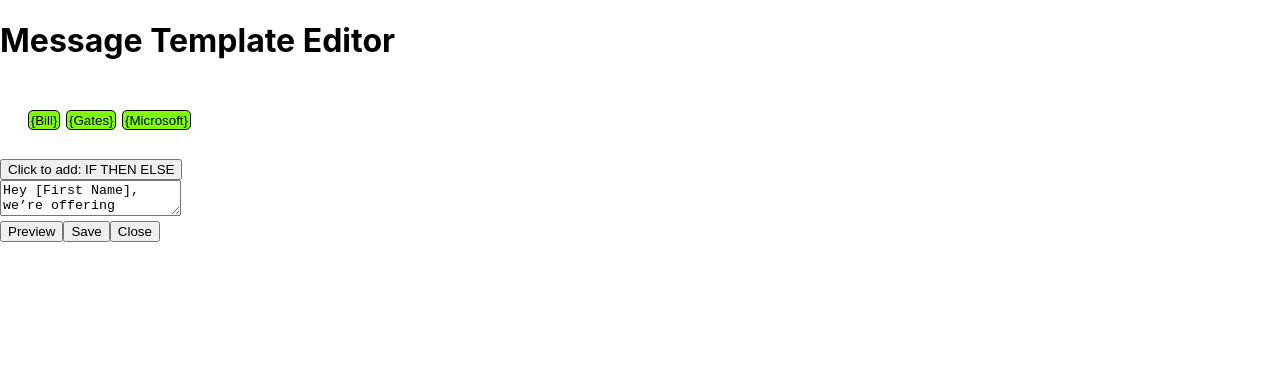
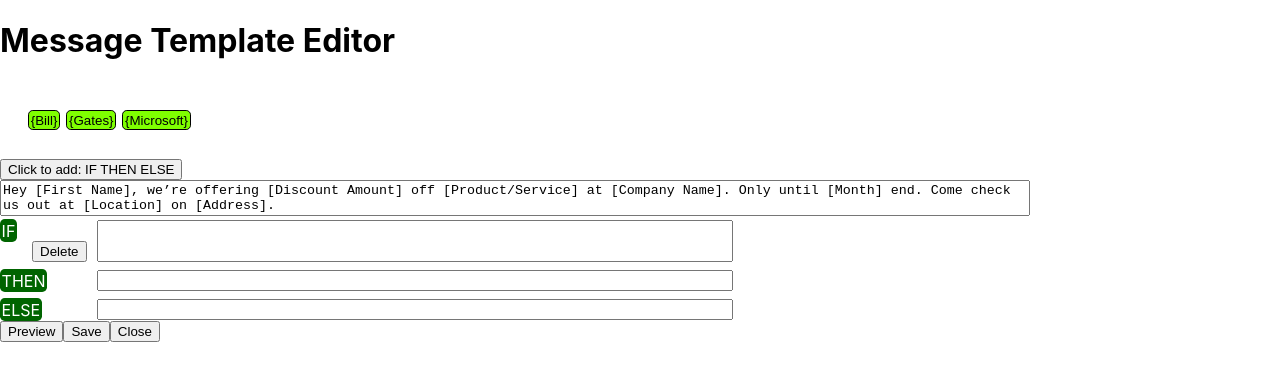
Before and after one commit to feral416/message-template-editor, a React (Create React App) app: page / in a window 1280 px wide. Shown: the top 380 px of the page. Built offline with nearby package versions, Linux system fonts and the light colour scheme.

Commit message:
added basic layout and if component

```diff
--- a/src/components/if_then_else.jsx
+++ b/src/components/if_then_else.jsx
@@ -1,11 +1,11 @@
 import styles from '../styles/if_then_else.module.css';
 
-export default function If_then_else() {
+export default function IfThenElse() {
   return (
     <div className={styles.if_then_else_container}>
-      <div>IF</div>
-      <div>THEN</div>
-      <div>ELSE</div>
+      <div><span className={styles.row_name}>IF</span><button type="button" className={styles.delete_btn}>Delete</button></div> <input type="text"></input>
+      <div><span className={styles.row_name}>THEN</span></div>                     <input type="text"></input>
+      <div><span className={styles.row_name}>ELSE</span></div>                     <input type="text"></input>
     </div>
   );
 }
--- a/src/components/message_template_editor.jsx
+++ b/src/components/message_template_editor.jsx
@@ -1,16 +1,19 @@
+import styles from '../styles/editor.module.css';
 import React, {useState, useRef, useEffect} from 'react';
 import Variables from "./variable_buttons";
-import If_then_else from './if_then_else';
+import IfThenElse from './if_then_else';
+import useAutosizeTextArea from '../utils';
+
 
 export default function Editor({arrVarNames, template = "", callbackSave}) {
   const [msgTemplate, changeTemplate] = useState(template);
   const textareaRef = useRef(null);
+  useAutosizeTextArea(textareaRef.current, msgTemplate);
 
   function callbackPlaceVar(name) {
     const cursorPosition = textareaRef.current.selectionStart;
     const newTemplate = msgTemplate.slice(0, cursorPosition) + name + msgTemplate.slice(cursorPosition);
     changeTemplate(newTemplate);
-    console.log(newTemplate);
   }
 
   function handleChange(e) {
@@ -27,8 +30,10 @@ export default function Editor({arrVarNames, template = "", callbackSave}) {
         <textarea
         value={msgTemplate}
         ref={textareaRef}
-        onChange={handleChange}>
+        onChange={handleChange}
+        className={styles.textarea}>
         </textarea>
+        <IfThenElse />
         <div>
           <button>
             Preview
--- a/src/components/variable_buttons.jsx
+++ b/src/components/variable_buttons.jsx
@@ -12,7 +12,7 @@ export default function Variables({arrVarNames = [], callbackPlaceVar}) {
           key={nanoid()}
           className={styles.var_button}
           type="button"
-          onClick={() => callbackPlaceVar(name)``}>
+          onClick={() => callbackPlaceVar(name)}>
           {`{${name}}`}
           </button>)
       })}
--- /dev/null
+++ b/src/styles/editor.module.css
@@ -0,0 +1,6 @@
+.textarea {
+  inline-size: 80%;
+  block-size: auto;
+  resize: none;
+  overflow: auto;
+}
--- a/src/styles/if_then_else.module.css
+++ b/src/styles/if_then_else.module.css
@@ -0,0 +1,14 @@
+.if_then_else_container {
+  display: grid;
+  grid-template-columns: 0.07fr 0.5fr;
+  gap: 0.5rem;
+  .row_name {
+    background-color: darkgreen;
+    padding: 0.1rem;
+    border-radius: 0.3rem;
+    color: white;
+  }
+  .delete_btn {
+    margin-inline-start: 2rem;
+  }
+}
--- /dev/null
+++ b/src/utils.js
@@ -0,0 +1,18 @@
+import { useEffect } from "react";
+
+// Updates the height of a <textarea> when the value changes.
+const useAutosizeTextArea = (textAreaRef,value) => {
+  useEffect(() => {
+    if (textAreaRef) {
+      // We need to reset the height momentarily to get the correct scrollHeight for the textarea
+      textAreaRef.style.height = "0px";
+      const scrollHeight = textAreaRef.scrollHeight;
+
+      // We then set the height directly, outside of the render loop
+      // Trying to set this with state or a ref will product an incorrect value.
+      textAreaRef.style.height = scrollHeight + "px";
+    }
+  }, [textAreaRef, value]);
+};
+
+export default useAutosizeTextArea;
```
